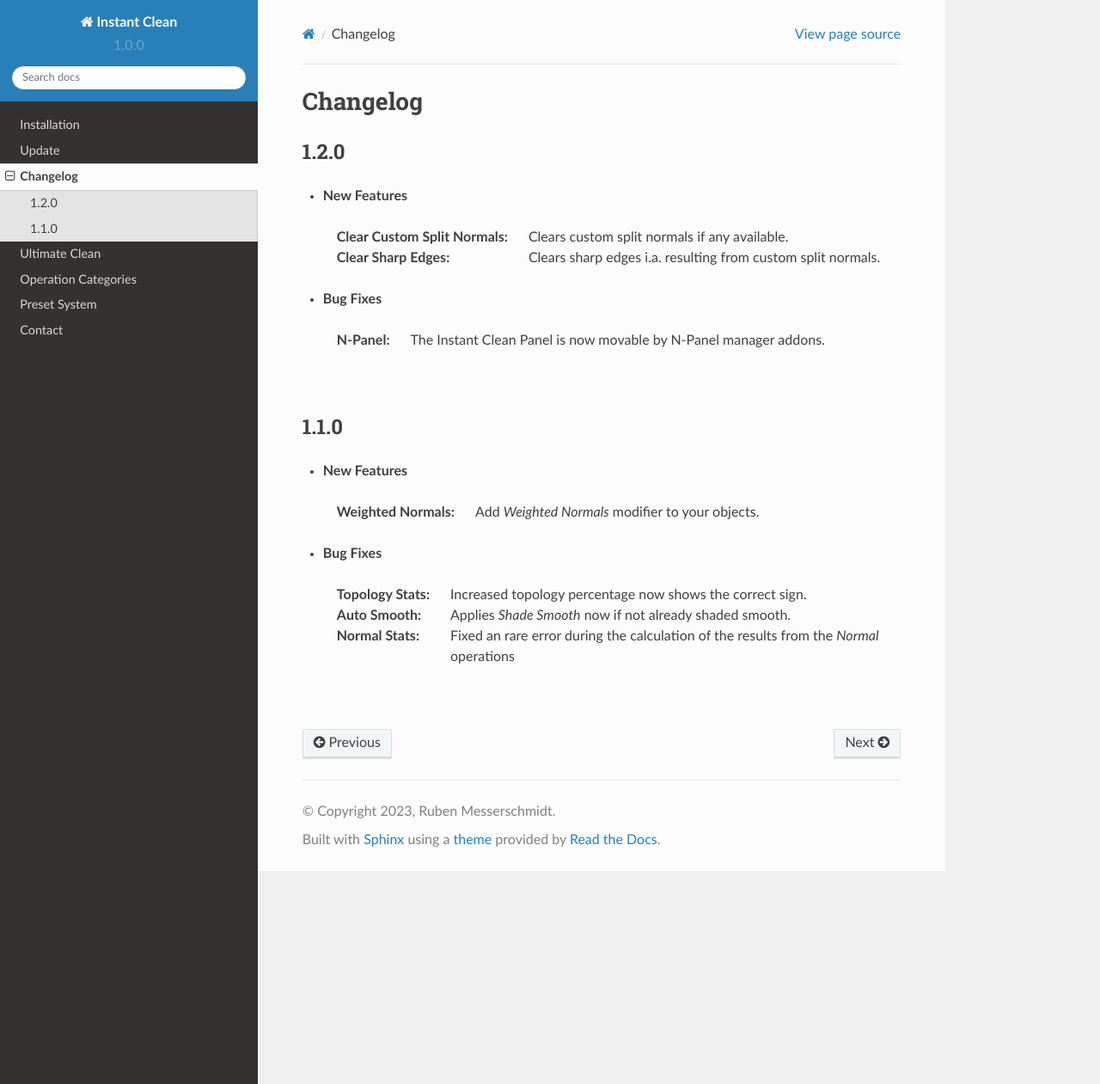
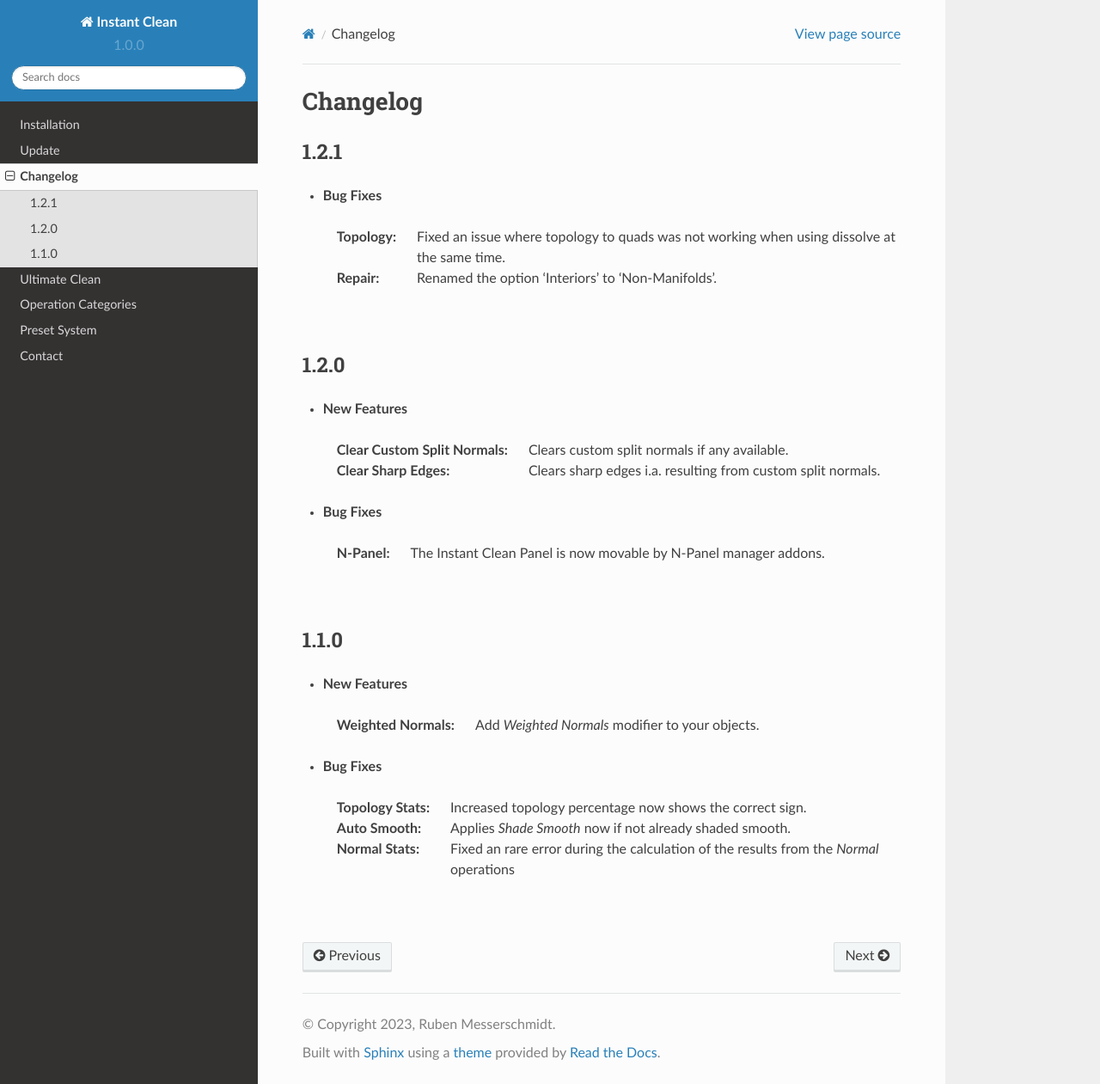
Before and after one commit to rubenmesserschmidt/Instant-Clean_docs, a Sphinx documentation site: the page built from docs/source/changelog.rst, in a window 1280 px wide and 1261 px high. Shown: the whole window at 86% size. Built offline with Sphinx 7.4.7 and the Read the Docs theme 2.0.0, drawn with Linux system fonts in a browser that asks for light colours.

Commit message:
update 1.2.1

```diff
--- a/docs/source/changelog.rst
+++ b/docs/source/changelog.rst
@@ -1,5 +1,13 @@
 Changelog
 #########
+
+1.2.1
+*****
+
+* **Bug Fixes**
+ :Topology: Fixed an issue where topology to quads was not working when using dissolve at the same time.
+ :Repair: Renamed the option 'Interiors' to 'Non-Manifolds'.
+|
 
 1.2.0
 *****
```
Also changed, not shown: 1 other file.
